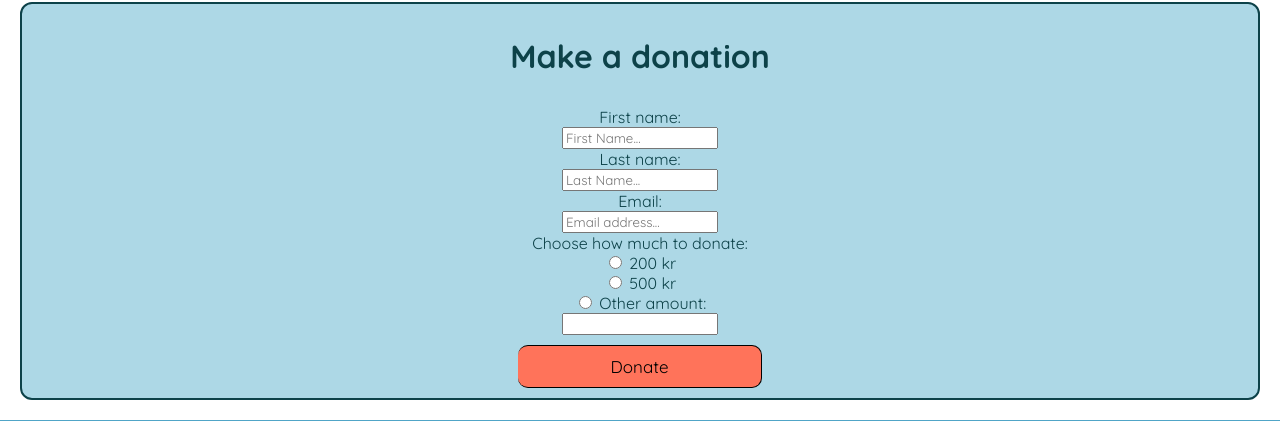
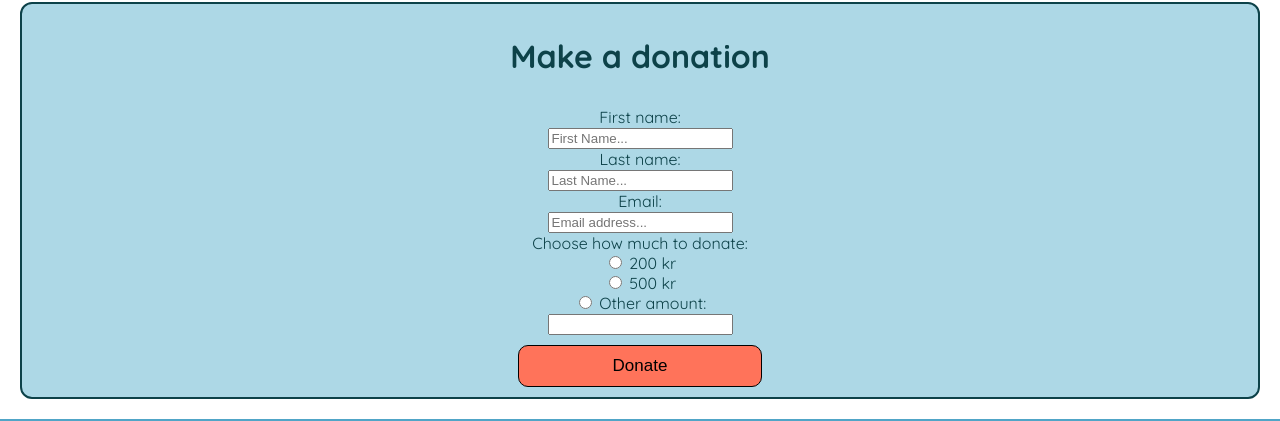
Before and after one commit to davidb-webdev/FSU23D_Frontendutv_Gruppuppgift_Grupp7, a plain HTML site: page ourmission.html in a window 1280 px wide. Shown: the part 1414-1835 px from the top of the page. Drawn offline with Linux system fonts and the light colour scheme.

Commit message:
made small changes

```diff
--- a/css/ourmission.css
+++ b/css/ourmission.css
@@ -83,22 +83,25 @@
 
 }
 
-.submit-btn {
+form button {
     width: 20%;
     padding: 10px;
     background: #ff735a;
     font-size: 17px;
     border: 1px solid black;
-    border-left: none;
     border-radius: 10px;
     cursor: pointer;
     margin-top: 10px;
 }
 
-form input {
+form {
     font-family: 'quicksand';
 }
 
+input [type="text"] {
+
+
+}
 
 
 @media screen and (min-width: 768px) {
--- a/ourmission.html
+++ b/ourmission.html
@@ -111,20 +111,20 @@
                 <h1>Make a donation</h1>
                 <form class="donating-form">
                     <label for="fname">First name:</label><br>
-                    <input type="text" id="fname" name="fname" placeholder="First Name..."><br>
+                    <input type="text" id="fname" name="first name" placeholder="First Name..."><br>
                     <label for="lname">Last name:</label><br>
-                    <input type="text" id="lname" name="lname" placeholder="Last Name..."><br>
+                    <input type="text" id="lname" name="last name" placeholder="Last Name..."><br>
                     <label for="email"> Email:</label><br>
                     <input type="email" id="email" name="email" placeholder="Email address..."><br>
                     <label for="value">Choose how much to donate:</label> <br>
-                    <input type="radio" name="amount" value="200 kr">
+                    <input type="radio" id="value" name="amount" value="200 kr">
                     <label for="amount">200 kr</label> <br>
                     <input type="radio" name="amount" value="500 kr">
                     <label for="amount">500 kr</label><br>
                     <input type="radio" name="amount" value="choose amount">
                     <label for="amount">Other amount:</label> <br>
                     <input type="text"> <br>
-                    <input class="submit-btn" type="submit" value="Donate">
+                    <button>Donate</button>
                 </form>
             </div>
         </div>
```
